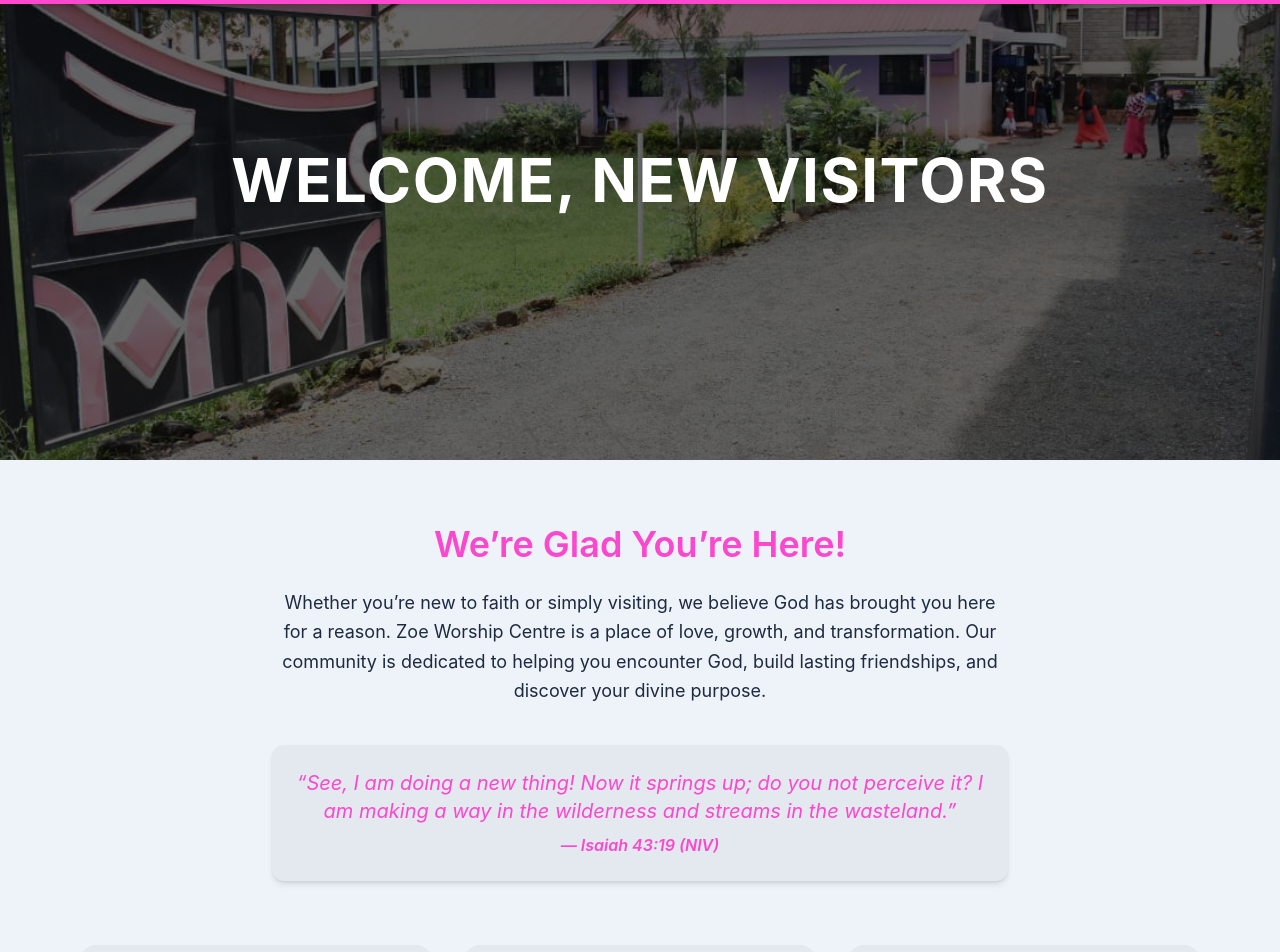
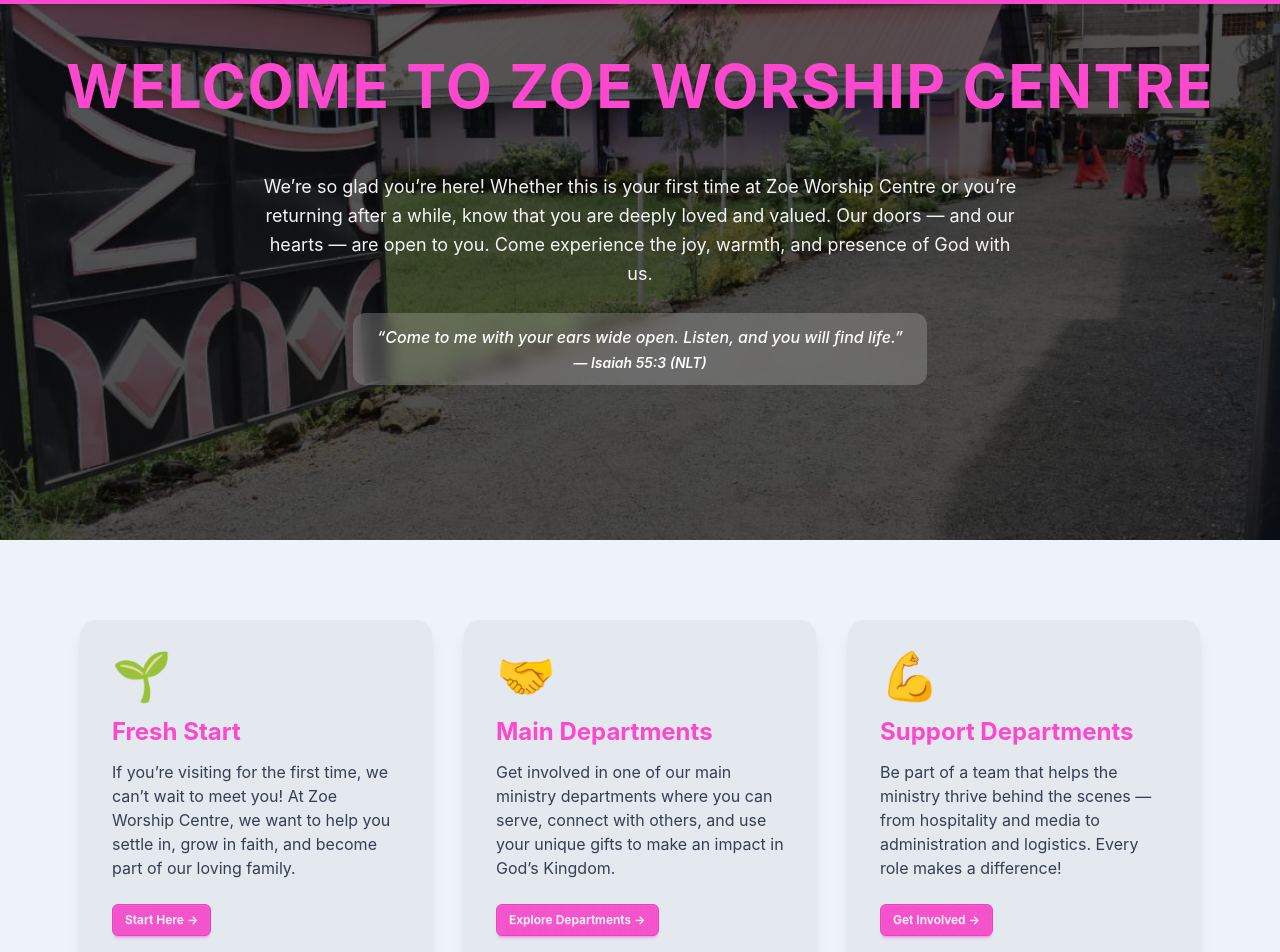
Before and after one commit to bugijay7/zoewc, a React (Vite) app in the folder client/: page /visitors in a window 1280 px wide. Shown: the part 100-1052 px from the top of the page. Built offline with nearby package versions, Linux system fonts and the light colour scheme.

Commit message:
event visitors

```diff
--- a/client/src/components/Footer.jsx
+++ b/client/src/components/Footer.jsx
@@ -9,7 +9,7 @@ import {
   FaCalendarAlt,
   FaUsers,
   FaPhone,
-  FaUserShield, // ✅ New icon for Admin
+  FaUserPlus, // 👈 replaced FaUserShield with FaUserPlus for "New"
 } from "react-icons/fa";
 
 export default function Footer() {
@@ -55,7 +55,7 @@ export default function Footer() {
                 <li><Link to="/events/eventList" className="link link-hover">Upcoming Events</Link></li>
                 <li><Link to="/live" className="link link-hover">Live Stream</Link></li>
                 <li><Link to="/sermons" className="link link-hover">Sermons</Link></li>
-                <li><Link to="/login" className="link link-hover">Admin</Link></li>
+                <li><Link to="/visitors" className="link link-hover">New Visitors</Link></li>
               </ul>
             </div>
 
@@ -73,7 +73,7 @@ export default function Footer() {
                     href="mailto: zoeworshipcentrekinoo@gmail.com"
                     className="link link-hover"
                   >
-                     zoeworshipcentrekinoo@gmail.com
+                    zoeworshipcentrekinoo@gmail.com
                   </a>
                 </li>
               </ul>
@@ -132,11 +132,11 @@ export default function Footer() {
               Contact
             </Link>
           </li>
-          {/* ✅ New Admin link */}
+          {/* 👇 Changed Admin → New */}
           <li>
-            <Link to="/login" className="flex flex-col items-center text-primary">
-              <FaUserShield className="text-lg mb-1" />
-              Admin
+            <Link to="/visitors" className="flex flex-col items-center text-primary">
+              <FaUserPlus className="text-lg mb-1" />
+              New
             </Link>
           </li>
         </ul>
--- a/client/src/pages/Visitors.jsx
+++ b/client/src/pages/Visitors.jsx
@@ -12,7 +12,7 @@ export default function Visitors() {
       btn: "Start Here",
     },
     {
-      title: " Main Departments",
+      title: "Main Departments",
       desc: "Get involved in one of our main ministry departments where you can serve, connect with others, and use your unique gifts to make an impact in God’s Kingdom.",
       icon: "🤝",
       link: "/departments/main",
@@ -31,46 +31,37 @@ export default function Visitors() {
     <section className="font-montserrat bg-base-100 text-base-content">
       {/* 🕊️ Hero Section */}
       <div
-        className="relative h-[60vh] md:h-[70vh] flex items-center justify-center text-center text-white"
+        className="relative h-[90vh] md:h-[80vh] flex flex-col items-center justify-center text-center text-white px-6"
         style={{
-          background: `linear-gradient(rgba(0,0,0,0.6), rgba(0,0,0,0.6)), url(${heroImg}) center/cover no-repeat`,
+          background: `linear-gradient(rgba(0,0,0,0.65), rgba(0,0,0,0.7)), url(${heroImg}) center/cover no-repeat`,
         }}
       >
-        <h1 className="text-3xl md:text-6xl font-bold uppercase tracking-wide">
-          Welcome, New Visitors
+        <h1 className="text-xl md:text-6xl font-bold uppercase tracking-wide mb-4 text-primary">
+         Welcome to Zoe Worship Centre
         </h1>
+        <p className="max-w-3xl text-sm md:text-lg leading-relaxed opacity-95 mb-6 pt-10">
+          We’re so glad you’re here! Whether this is your first time at Zoe Worship
+          Centre or you’re returning after a while, know that you are deeply loved
+          and valued. Our doors — and our hearts — are open to you. Come experience
+          the joy, warmth, and presence of God with us.
+        </p>
+        <div className="bg-white/20 backdrop-blur-sm px-6 py-3 rounded-xl max-w-xl italic">
+  <p className="text-sm md:text-base font-medium">
+    “Come to me with your ears wide open. Listen, and you will find life.”
+  </p>
+  <p className="text-xs md:text-sm font-semibold mt-1">— Isaiah 55:3 (NLT)</p>
+</div>
+
       </div>
 
-      {/* 💒 Welcome Text */}
-      <div className="max-w-4xl mx-auto text-center py-16 px-6 md:px-20 space-y-6">
-        <h2 className="text-2xl md:text-4xl font-semibold text-primary">
-          We’re Glad You’re Here!
-        </h2>
-        <p className="text-base md:text-lg opacity-90 leading-relaxed">
-          Whether you’re new to faith or simply visiting, we believe God has
-          brought you here for a reason. Zoe Worship Centre is a place of love,
-          growth, and transformation. Our community is dedicated to helping you
-          encounter God, build lasting friendships, and discover your divine
-          purpose.
-        </p>
 
-        {/* 📖 Bible Verse */}
-        <div className="bg-base-200 rounded-xl shadow-md p-6 mt-10 italic text-primary">
-          <p className="text-lg md:text-xl">
-            “See, I am doing a new thing! Now it springs up; do you not
-            perceive it? I am making a way in the wilderness and streams in the
-            wasteland.”
-          </p>
-          <p className="mt-2 font-semibold text-primary">— Isaiah 43:19 (NIV)</p>
-        </div>
-      </div>
 
       {/* ✨ Steps Section */}
-      <div className="grid grid-cols-1 md:grid-cols-3 gap-8 px-6 md:px-20 pb-20 max-w-7xl mx-auto">
+      <div className="grid grid-cols-1 md:grid-cols-3 gap-8 px-6 md:px-20 pb-20 max-w-7xl mx-auto pt-20">
         {steps.map((step, index) => (
           <div
             key={index}
-            className="bg-base-200 rounded-2xl shadow-lg p-8 text-left  hover:shadow-2xl transition"
+            className="bg-base-200 rounded-2xl shadow-lg p-8 text-left hover:shadow-2xl transition"
           >
             <div className="text-5xl mb-4">{step.icon}</div>
             <h3 className="text-xl md:text-2xl font-bold text-primary mb-3">
```
